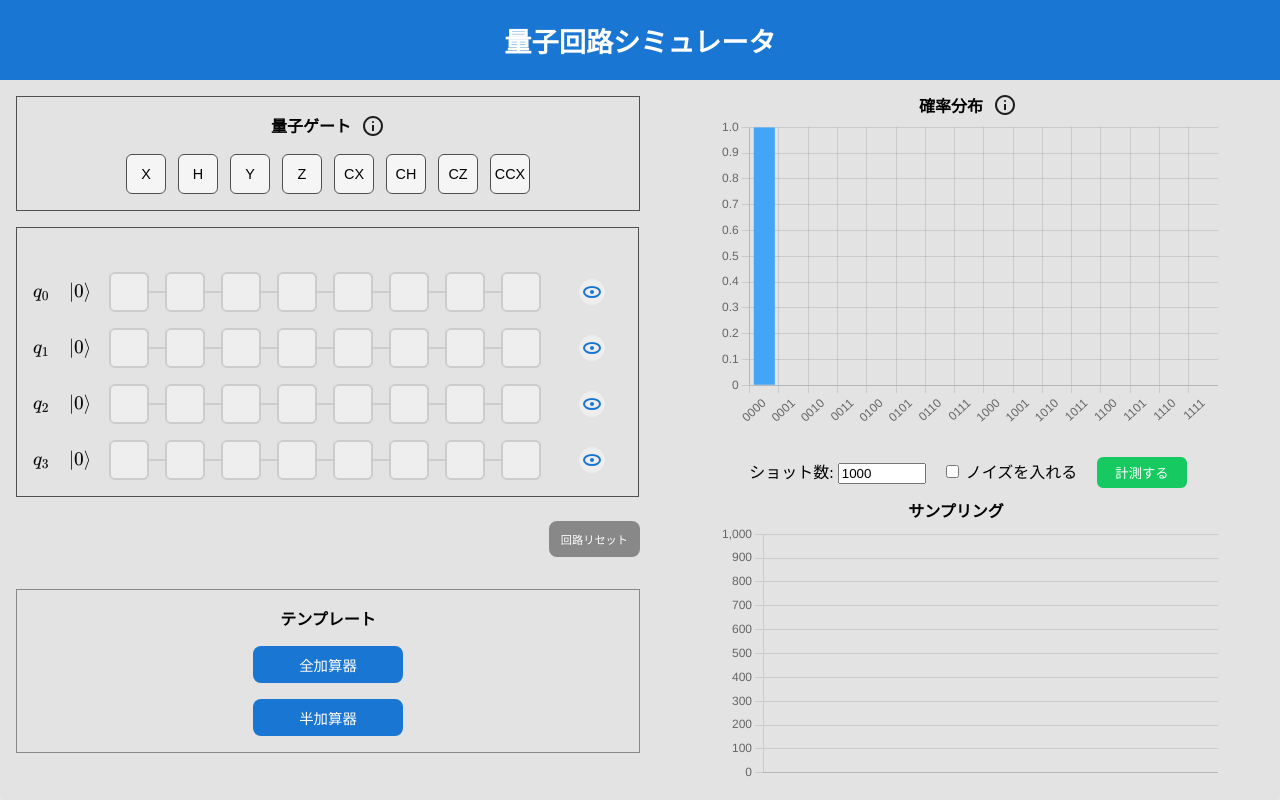
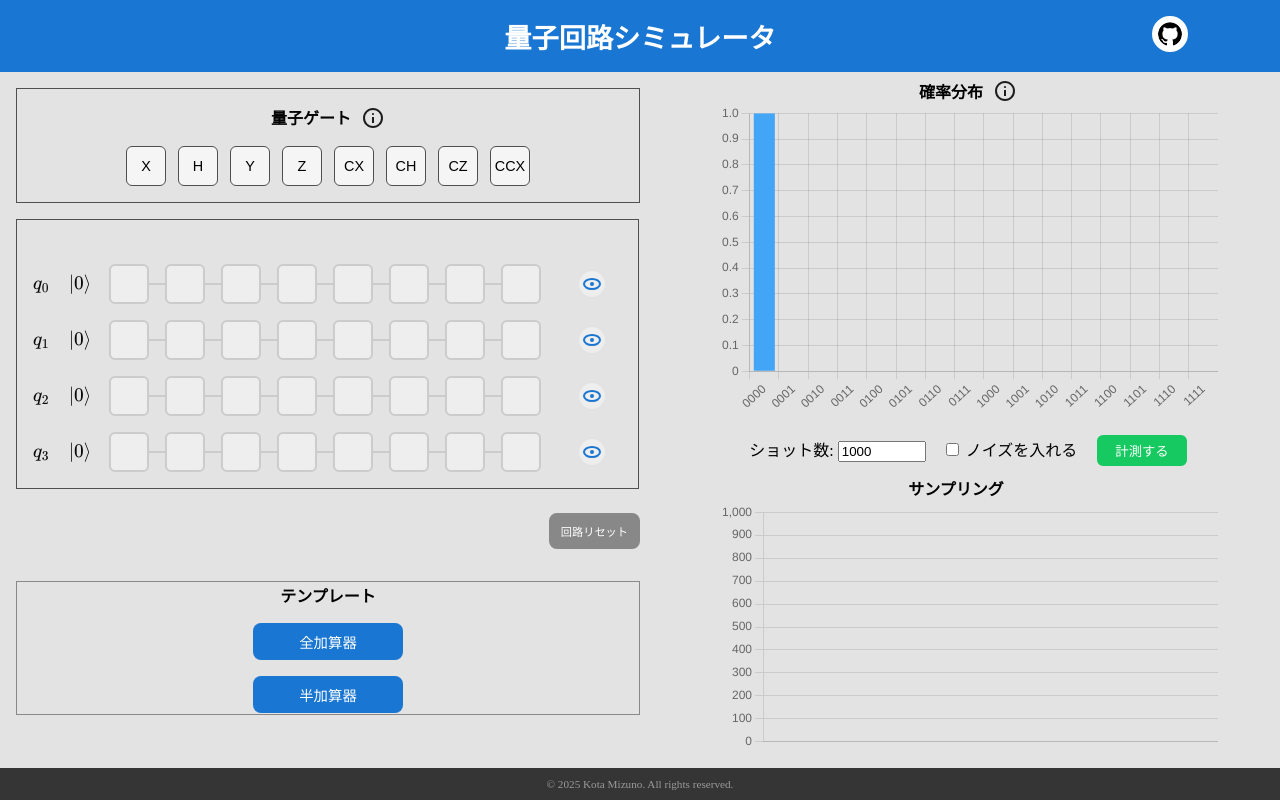
Before and after one commit to kotta-27/nuxt-qc-app, a Nuxt app: page / in a window 1280 px wide. Built offline with nearby package versions, Linux system fonts and the light colour scheme.

Commit message:
[feat]githubリンクを追加

```diff
--- a/pages/index.vue
+++ b/pages/index.vue
@@ -1,7 +1,23 @@
 <template>
   <div class="container">
     <div class="title-container">
+      <div class="title-left-content" />
       <div class="title-text">量子回路シミュレータ</div>
+      <div class="title-right-container">
+        <div class="title-right-content">
+          <a
+            href="https://github.com/kotta-27/nuxt-qc-app"
+            target="_blank"
+            class="title-right-content-link"
+          >
+            <img
+              src="/github-logo.png"
+              alt="GitHub"
+              class="title-right-content-icon"
+            />
+          </a>
+        </div>
+      </div>
     </div>
     <div class="content-container">
       <div class="left-container">
@@ -63,6 +79,7 @@
         </div>
       </div>
     </div>
+    <div class="footer-container">© 2025 Kota Mizuno. All rights reserved.</div>
   </div>
 </template>
 
@@ -435,6 +452,7 @@ function setHalfAdderTemplate() {
 }
 
 .btn-template-container {
+  max-height: 100px;
   border: 1.5px solid #888;
   padding: 16px;
   display: flex;
@@ -451,12 +469,37 @@ function setHalfAdderTemplate() {
 
 .title-container {
   display: flex;
-  flex-direction: column;
-  justify-content: center;
+  flex-direction: row;
+  justify-content: space-between;
   align-items: center;
-  height: 10vh;
+  height: 9vh;
   background-color: #1976d2;
   color: #fff;
+}
+
+.title-left-content {
+  width: 10%;
+}
+
+.title-right-container {
+  width: 10%;
+}
+
+.title-right-content {
+  width: 10%;
+}
+
+.title-right-content-icon {
+  width: 24px;
+  height: 24px;
+  color: #fff;
+  border-radius: 50%;
+  border: 2px solid #fff;
+  background-color: #fff;
+  padding: 4px;
+}
+.title-right-content-icon:hover {
+  border: 2px solid #070707;
 }
 
 .title-text {
@@ -467,7 +510,7 @@ function setHalfAdderTemplate() {
 .content-container {
   background-color: rgba(208, 208, 208, 0.5);
   width: 100%;
-  height: 90vh;
+  height: 87vh;
   display: flex;
   flex-direction: row;
   align-items: center;
@@ -481,6 +524,18 @@ function setHalfAdderTemplate() {
 .right-container {
   width: 50%;
   height: 100%;
+}
+
+.footer-container {
+  width: 100%;
+  height: 4vh;
+  display: flex;
+  flex-direction: row;
+  align-items: center;
+  justify-content: center;
+  font-size: 0.7rem;
+  color: rgba(255, 255, 255, 0.5);
+  background-color: #363535;
 }
 .probability-distribution-container {
   width: 100%;
```
Also changed, not shown: public/github-logo.png (added).
